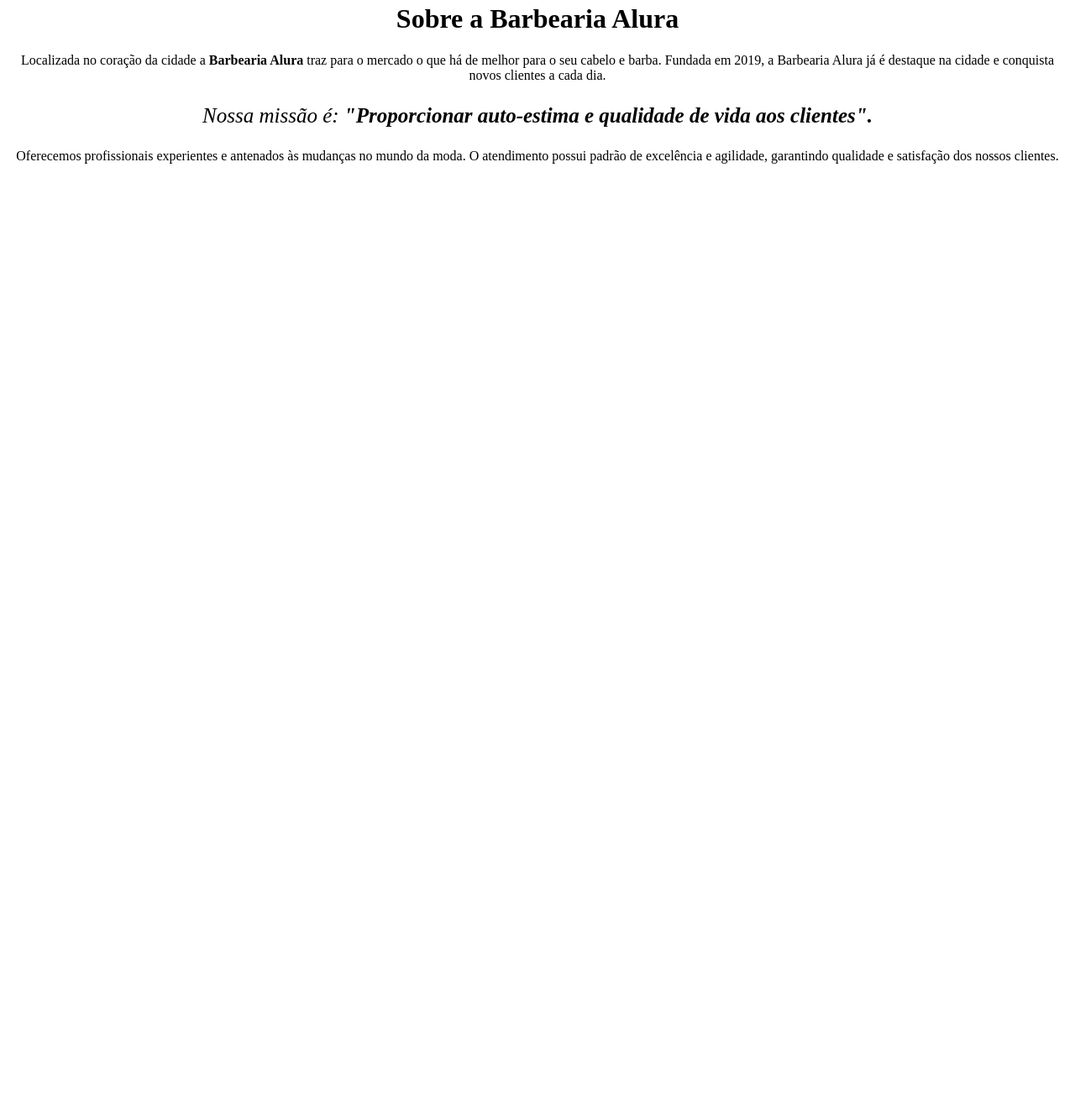
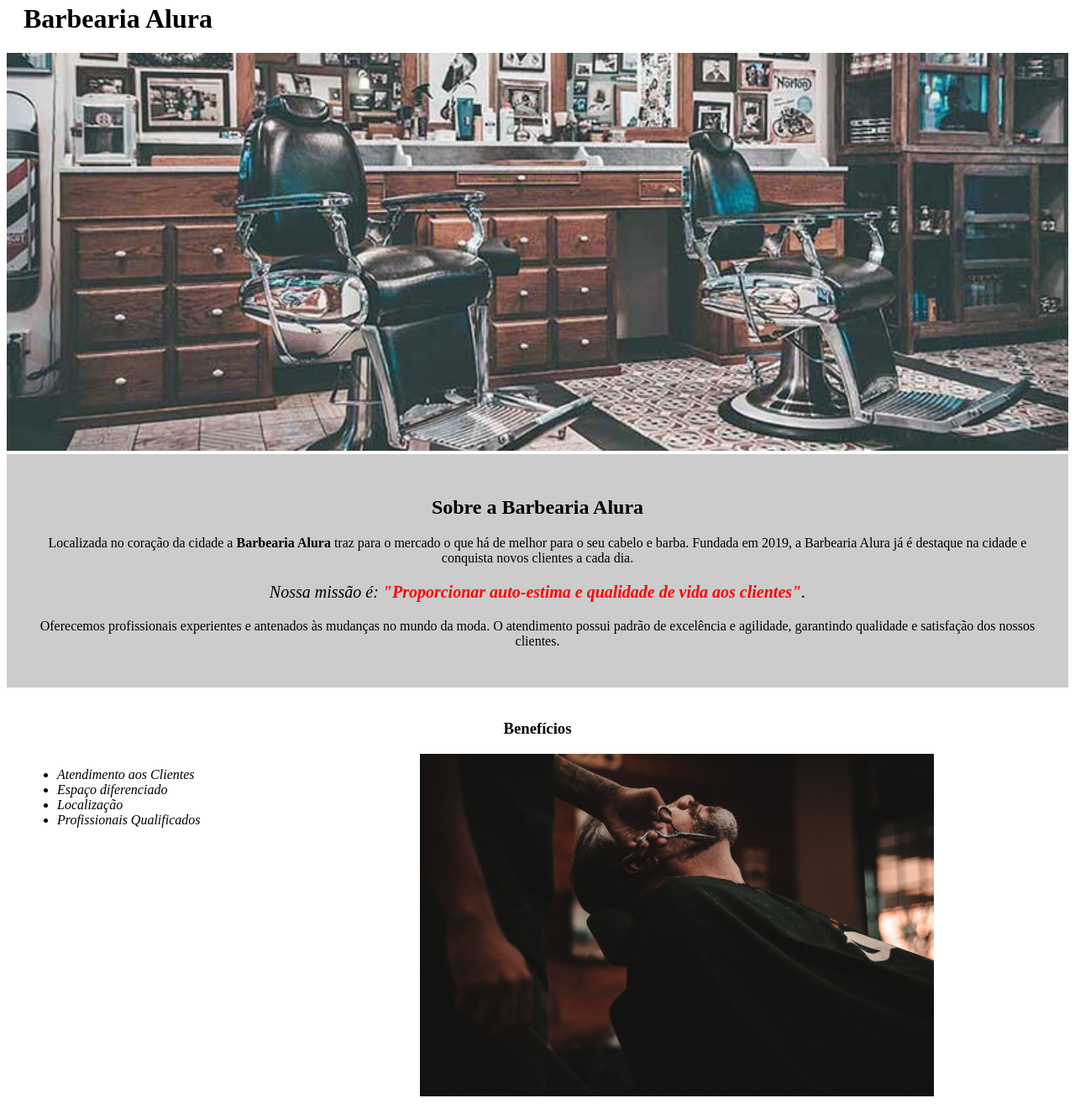
Before and after one commit to janeskomatheus/PC_Matheus, a plain HTML site: page index.html in a window 1280 px wide. Shown: the part 17-1350 px from the top of the page at 84% size. Before the commit the page ends 800 px from the top, so only its background shows below. Drawn offline with Linux system fonts and the light colour scheme.

Commit message:
04//10/22- Alura Parte 1 -Completo

```diff
--- a/index.html
+++ b/index.html
@@ -1,24 +1,37 @@
 <!DOCTYPE html>
 <html lang="pt-br">
+	<head>
+		<meta charset="UTF-8">
+		<title>Barbearia Alura</title>
+		<link rel="stylesheet" href="style.css">
+	</head>
 
-<head>
-  <meta charset= "UTF-8">
-  <title> Barbearia Alura</title>
-  <style>
-    p{
-        text-align: center
-    }
-  </style>
-</head>
+	<body>
+		<header>
+			<h1 class="titulo-principal">Barbearia Alura</h1>
+		</header>
+		<img id="banner" src="banner.jpg">
+		<div class="principal">
+			<h2 class="titulo-centralizado">Sobre a Barbearia Alura</h2>
 
-<body>
-    <p><h1 style="text-align: center">Sobre a Barbearia Alura</h1></p>
+			<p>Localizada no coração da cidade a <strong>Barbearia Alura</strong> traz para o mercado o que há de melhor para o seu cabelo e barba. Fundada em 2019, a Barbearia Alura já é destaque na cidade e conquista novos clientes a cada dia.</p>
 
-    <p>Localizada no coração da cidade a <strong>Barbearia Alura</strong> traz para o mercado o que há de melhor para o seu cabelo e barba. Fundada em 2019, a Barbearia Alura já é destaque na cidade e conquista novos clientes a cada dia.</p>
+			<p id="missao"><em>Nossa missão é: <strong>"Proporcionar auto-estima e qualidade de vida aos clientes"</strong>.</em></p>
 
-    <p style="font-size: 25px"><em>Nossa missão é:<strong> "Proporcionar auto-estima e qualidade de vida aos clientes".</strong></em></p>
+			<p>Oferecemos profissionais experientes e antenados às mudanças no mundo da moda. O atendimento possui padrão de excelência e agilidade, garantindo qualidade e satisfação dos nossos clientes.</p>
+		</div>
 
-    <p>Oferecemos profissionais experientes e antenados às mudanças no mundo da moda. O atendimento possui padrão de excelência e agilidade, garantindo qualidade e satisfação dos nossos clientes.</p>
+		<div class="beneficios">
+			<h3 class="titulo-centralizado">Benefícios</h3>
 
-</body>
+			<ul>
+				<li class="itens">Atendimento aos Clientes</li>
+				<li class="itens">Espaço diferenciado</li>
+				<li class="itens">Localização</li>
+				<li class="itens">Profissionais Qualificados</li>
+			</ul>
+
+			<img src="beneficios.jpg" class="imagembeneficios">
+		</div>
+	</body>
 </html>
--- /dev/null
+++ b/style.css
@@ -0,0 +1,52 @@
+body {
+
+}
+
+#banner {
+	width:100%;
+}
+
+.principal{
+	background: #CCCCCC;
+	padding: 30px;
+}
+
+.titulo-principal {
+	padding-left: 20px;
+}
+
+.titulo-centralizado {
+	text-align: center
+}
+
+p {
+	text-align: center;
+}
+
+#missao {
+	font-size: 20px
+}
+
+em strong {
+	color: #FF0000;
+}
+
+.itens {
+	font-style: italic
+}
+
+.beneficios {
+	background: #FFFFFF;
+	padding: 20px;
+}
+
+ul {
+	display: inline-block;
+	vertical-align: top;
+	width: 20%;
+	margin-right: 15%;
+}
+
+.imagembeneficios {
+	width: 50%;
+}
```
Also changed, not shown: banner.jpg (added), beneficios.jpg (added).
